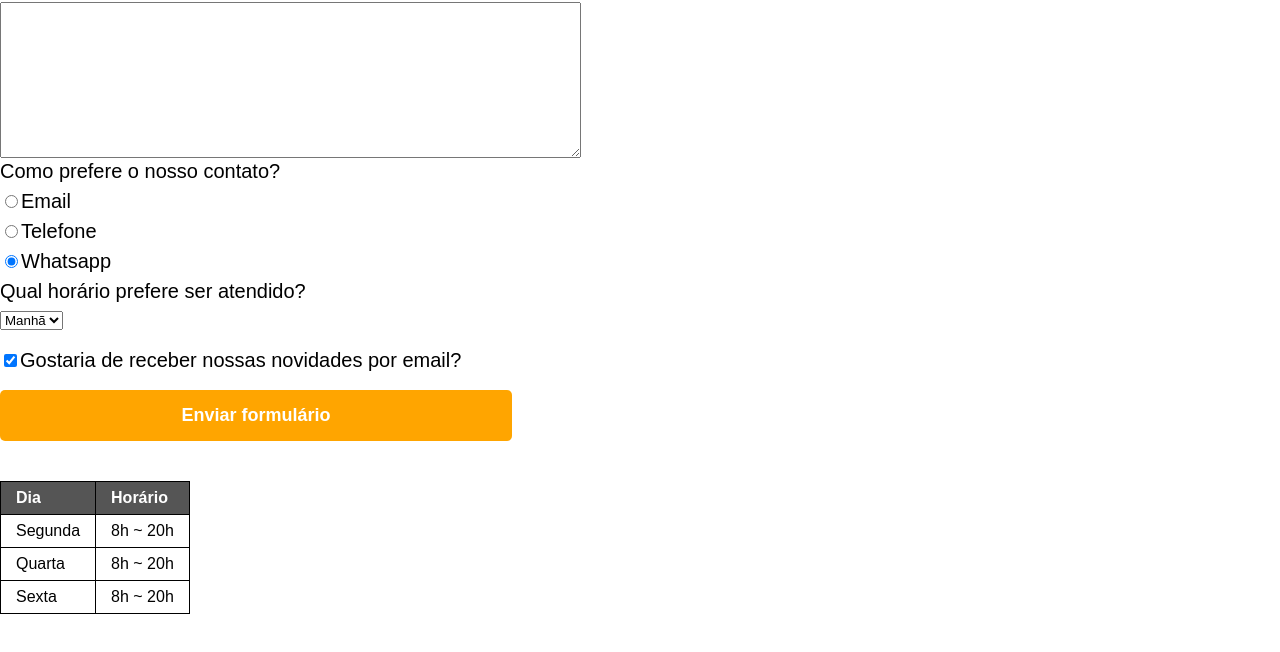
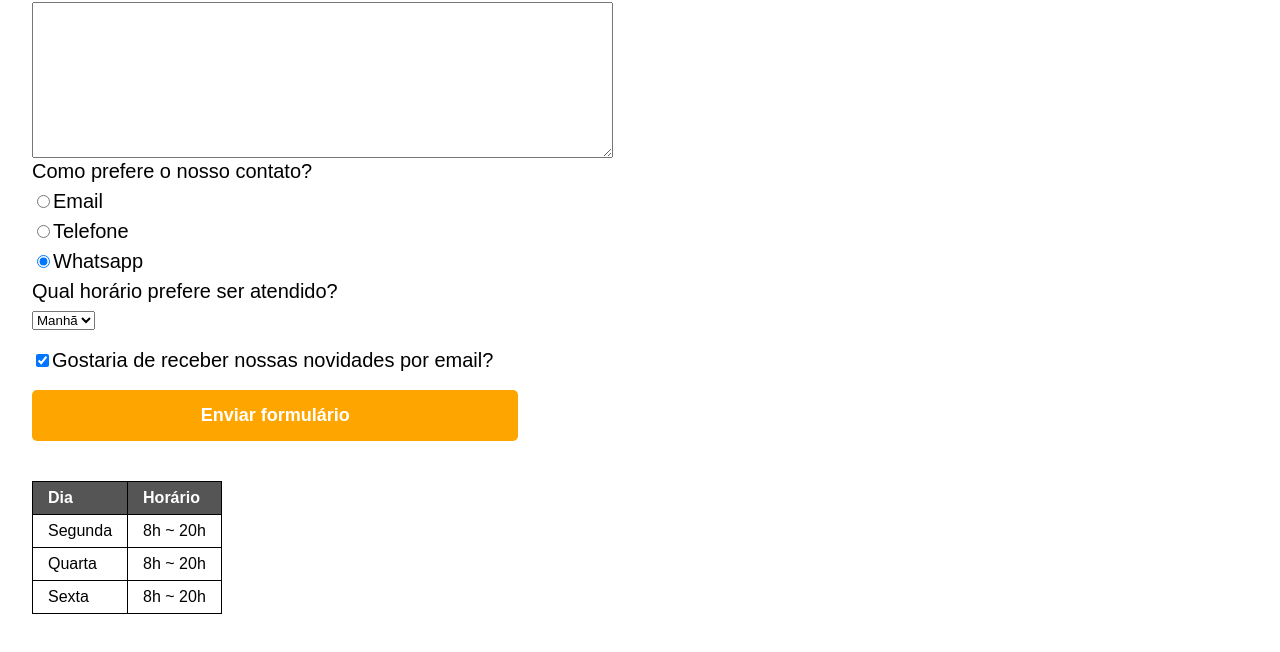
Before and after one commit to jessicasilvano/Barbearia-Alura, a plain HTML site: page contato.html in a window 1280 px wide. Shown: the part 628-1280 px from the top of the page. Drawn offline with Linux system fonts and the light colour scheme.

Commit message:
deixando a pagina "contato" responsiva

```diff
--- a/css/style.css
+++ b/css/style.css
@@ -94,12 +94,8 @@ footer {
     margin: 20px 0 0 0;
 }
 
-main {
-
-}
-
 form {
-    margin: 40px 0;
+    margin: 40px 2em;
 }
 
 form label, form legend {
@@ -139,7 +135,7 @@ form label, form legend {
 }
 
 table {
-    margin: 20px 0 40px;
+    margin: 20px 2em 40px;
 }
 
 thead {
```
